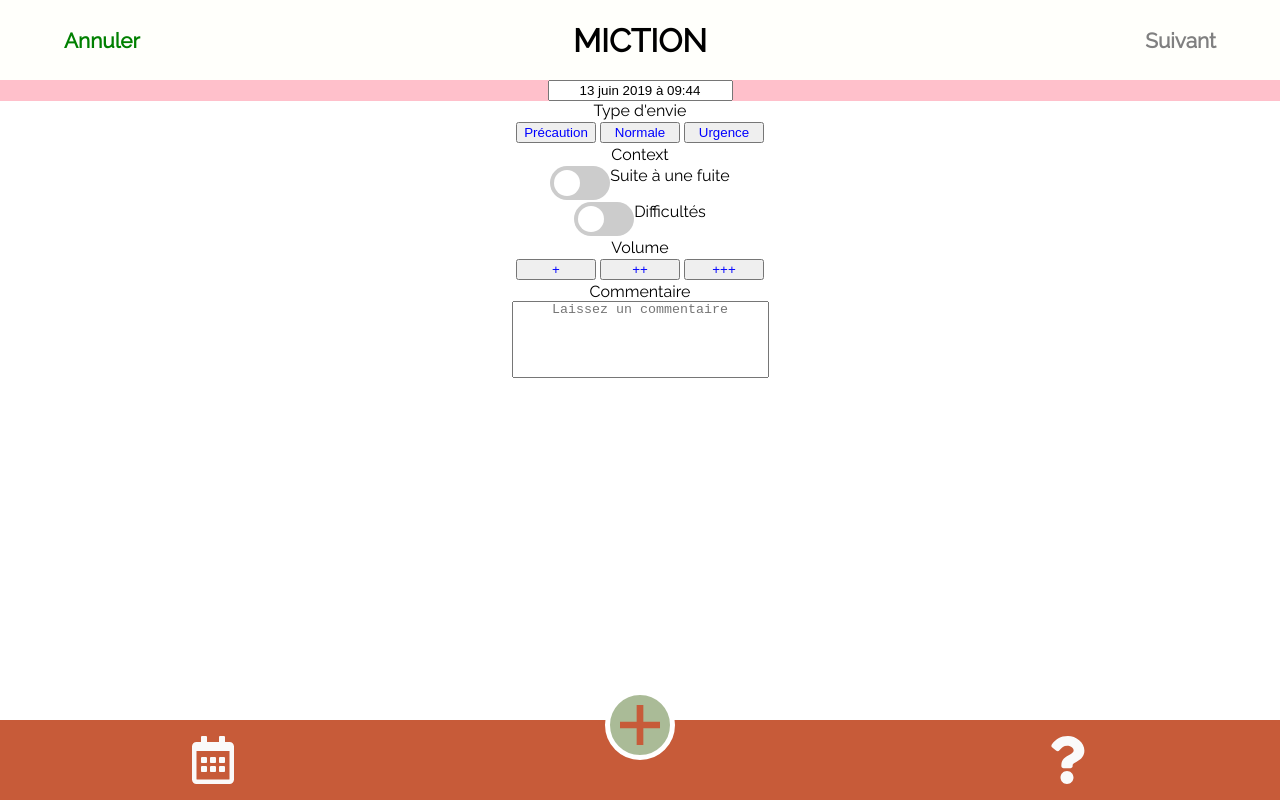
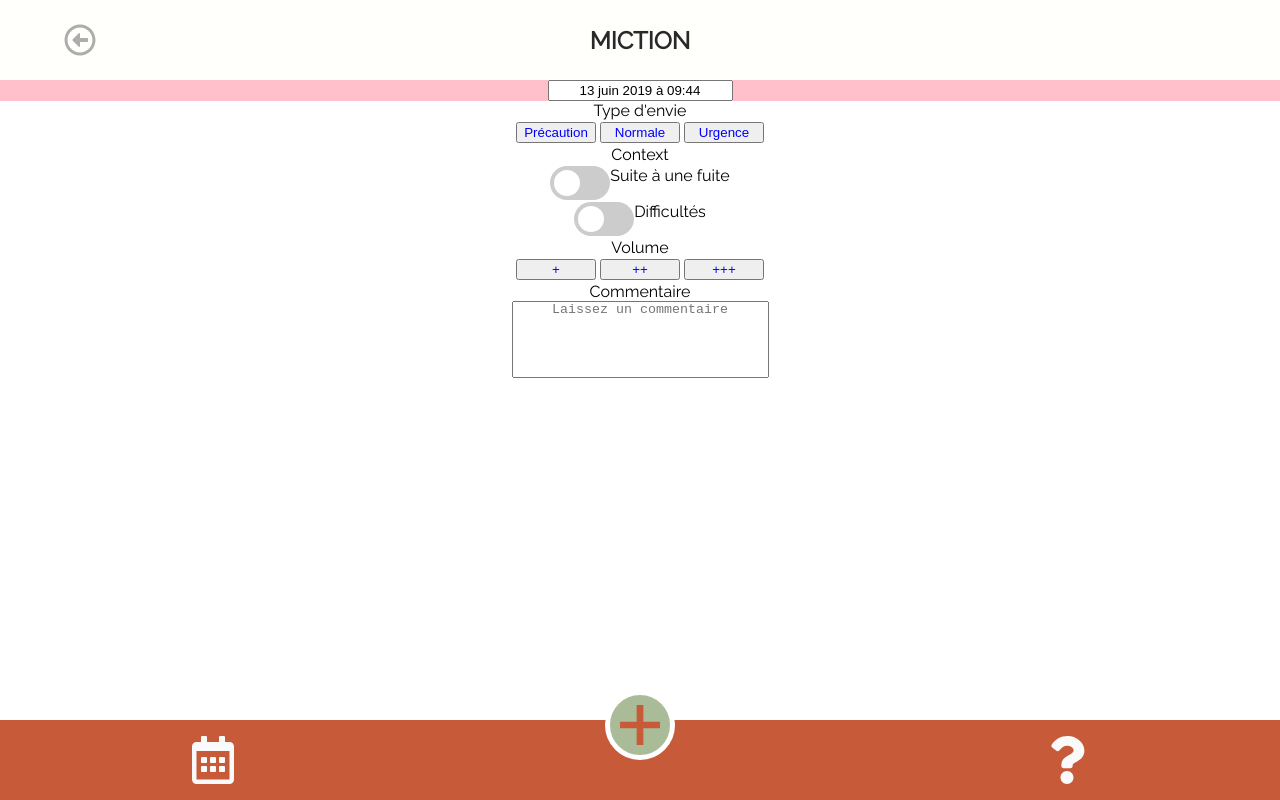
Before and after one commit to FlorianGardy/up-day-mobile, a React (Create React App) app: page /events/urination in a window 1280 px wide. Built offline with nearby package versions, Linux system fonts and the light colour scheme.

Commit message:
add new icons on the top bar, add a new mixin

```diff
--- a/src/components/TopBar.jsx
+++ b/src/components/TopBar.jsx
@@ -1,5 +1,10 @@
 import React from "react";
 import PropTypes from "prop-types";
+import { FontAwesomeIcon } from "@fortawesome/react-fontawesome";
+import {
+  faArrowAltCircleLeft,
+  faCheckCircle
+} from "@fortawesome/free-regular-svg-icons";
 
 // import Styles from "./TopBar.module.css";
 import "./TopBar.scss";
@@ -9,11 +14,8 @@ const TopBar = ({ title, leftButtonInfo, rightButtonInfo }) => {
   return (
     <div className="topBar">
       {leftButtonInfo.isVisible && (
-        <div
-          className="btn left isActive"
-          onClick={() => leftButtonInfo.onClick()}
-        >
-          {leftButtonInfo.text}
+        <div className="btn left" onClick={() => leftButtonInfo.onClick()}>
+          <FontAwesomeIcon icon={faArrowAltCircleLeft} size="2x" />
         </div>
       )}
       <h1 className="title">{title}</h1>
@@ -22,10 +24,14 @@ const TopBar = ({ title, leftButtonInfo, rightButtonInfo }) => {
           className="btn right isActive"
           onClick={() => rightButtonInfo.onClick()}
         >
-          {rightButtonInfo.text}
+          <FontAwesomeIcon icon={faCheckCircle} size="2x" />
+        </div>
+      ) : rightButtonInfo.isVisible ? (
+        <div className="btn right">
+          <FontAwesomeIcon icon={faCheckCircle} size="2x" />
         </div>
       ) : (
-        <div className="btn right">{rightButtonInfo.text}</div>
+        ""
       )}
     </div>
   );
--- a/src/components/TopBar.scss
+++ b/src/components/TopBar.scss
@@ -16,24 +16,22 @@
     display: flex;
     align-items: center;
 
-    font-size: 1.3em;
-    font-weight: bold;
-    color: grey;
+    font-size: 1rem;
+    // color: rgb(194, 193, 193);
+    @include button-text-color(rgb(194, 193, 193));
     cursor: pointer;
     padding: 0 5vw;
 
     &.left {
       grid-area: leftBtn;
       justify-self: start;
-      // @include button-bg($secondary-color);
     }
     &.right {
       grid-area: rightBtn;
       justify-self: end;
-      // @include button-bg($primary-color);
     }
     &.isActive {
-      color: green;
+      @include button-text-color(rgb(123, 160, 67));
     }
   }
   .title {
@@ -42,7 +40,8 @@
     justify-self: center;
     grid-area: title;
 
-    font-size: 2rem;
+    color: $text-color-dark;
+    font-size: 1.5rem;
     font-weight: bold;
     text-transform: uppercase;
   }
--- a/src/sass/_mixins.scss
+++ b/src/sass/_mixins.scss
@@ -46,6 +46,19 @@
 //  }
 // ------------------------------------------
 
+// Button's color changes on hover and active
+@mixin button-text-color($text-color) {
+  color: $text-color;
+  &:hover {
+    color: darken($text-color, 8%);
+    transition: all 0.3s ease;
+  }
+  &:active {
+    color: darken($text-color, 15%);
+  }
+}
+// ------------------------------------------
+
 // keyframes mixin
 @mixin keyframes($name) {
   @-webkit-keyframes #{$name} {
--- a/src/sass/_variables.scss
+++ b/src/sass/_variables.scss
@@ -7,4 +7,4 @@ $secondary-light: #ffbb93;
 $secondary-dark: #c75b39;
 
 $text-color-light: #fafafa;
-$text-color-dark: #212121;
+$text-color-dark: #292929;
```
